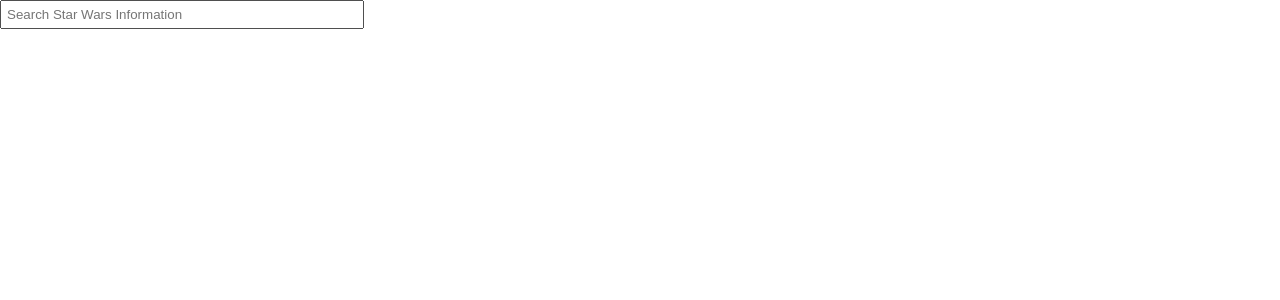
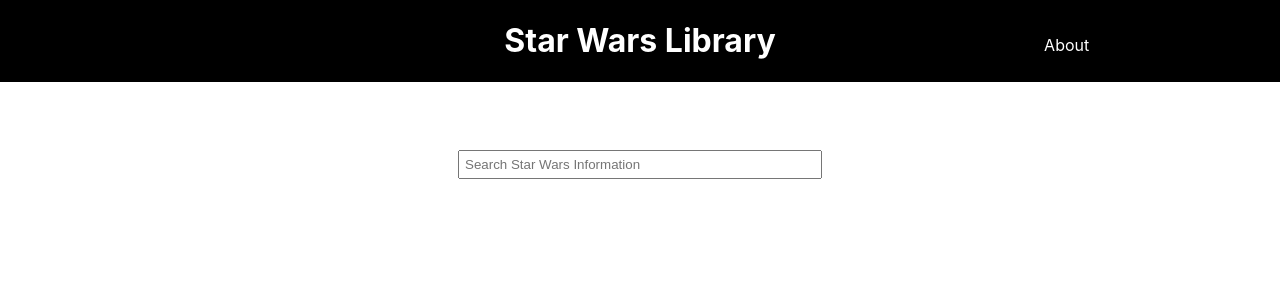
Before and after one commit to gheezl/star-wars-library, a React (Create React App) app: page / in a window 1280 px wide. Shown: the top 300 px of the page. Built offline with nearby package versions, Linux system fonts and the light colour scheme.

Commit message:
Added a header

```diff
--- a/src/App.js
+++ b/src/App.js
@@ -1,11 +1,13 @@
 import React, { Fragment } from "react";
 
+import Header from "./components/header/header.jsx"
 import SearchPage from "./components/search-page/search-page.jsx"
 
 
 const App = () => {
   return (
     <Fragment>
+      <Header />
       <SearchPage />
     </Fragment>
   )
--- /dev/null
+++ b/src/components/header/header.css
@@ -0,0 +1,24 @@
+.header-border {
+    display: grid;
+    grid-template-columns: 1fr 1fr 1fr;
+    background-color: black;
+    color: white;
+    z-index: +1;
+    top: 0;
+    right: 0;
+    left: 0;
+    position: fixed;
+}
+
+.header-title {
+    display: flex;
+    justify-content: center;
+    grid-column-start: 2;
+}
+
+.header-about {
+    display: flex;
+    justify-content: center;
+    grid-column-start: 3;
+    margin-top: 35px;
+}
--- /dev/null
+++ b/src/components/header/header.jsx
@@ -0,0 +1,17 @@
+import React, { Fragment } from "react";
+
+import "./header.css"
+
+
+const Header = () => {
+    return (
+        <Fragment>
+            <div className="header-border">
+                <h1 className="header-title">Star Wars Library</h1>
+                <span className="header-about" >About</span>
+            </div>
+        </Fragment>
+    )
+}
+
+export default Header;
--- a/src/components/search-page/search-page.css
+++ b/src/components/search-page/search-page.css
@@ -1,5 +1,10 @@
+.input-border {
+    display: flex;
+    justify-content: center;
+    margin-top: 150px;
+}
+
 .input-form {
     padding: 5px;
     width: 350px;
-    /* border: none; */
 }
--- a/src/components/search-page/search-page.jsx
+++ b/src/components/search-page/search-page.jsx
@@ -6,7 +6,7 @@
 const SearchPage = () => {
     return (
         <Fragment>
-            <div>
+            <div className="input-border" >
                 <input placeholder="Search Star Wars Information" className="input-form" />
             </div>
         </Fragment>
```
